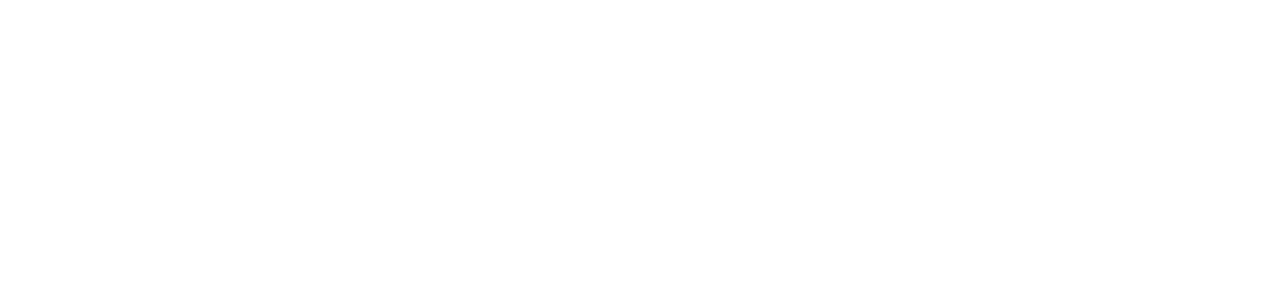
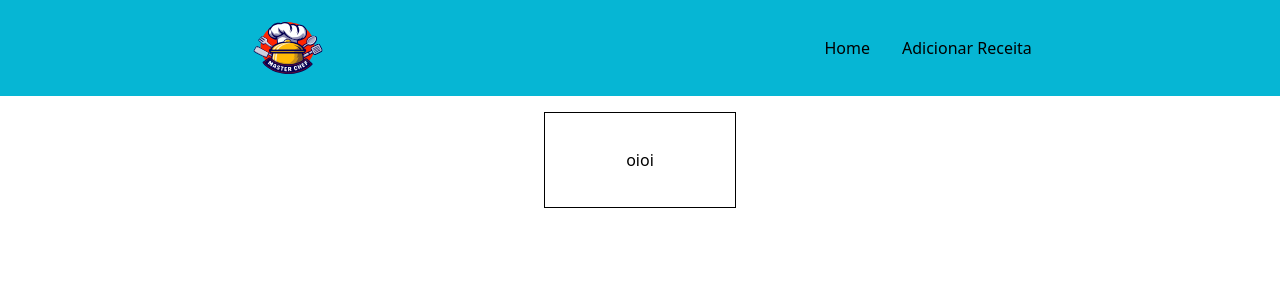
Before and after one commit to Dyeison-Felipe/MasterChef, a React (Vite) app: page / in a window 1280 px wide. Shown: the top 300 px of the page. Built offline with nearby package versions, Linux system fonts and the light colour scheme.

Commit message:
feat: create routes, navabar, footer, home, 404

```diff
--- a/src/App.tsx
+++ b/src/App.tsx
@@ -1,5 +1,11 @@
+import Router from "./router/router";
+
 function App() {
-  return <></>;
+  return (
+    <>
+      <Router/>
+    </>
+  );
 }
 
 export default App;
--- /dev/null
+++ b/src/components/404/index.tsx
@@ -0,0 +1,6 @@
+
+export default function Error() {
+  return (
+    <div>Error</div>
+  )
+}
--- /dev/null
+++ b/src/components/Footer/index.tsx
@@ -0,0 +1,6 @@
+
+export default function Footer() {
+  return (
+    <div>Footer</div>
+  )
+}
--- /dev/null
+++ b/src/components/Home/index.tsx
@@ -0,0 +1,10 @@
+
+export default function Home() {
+  return (
+    <section className="flex flex-col items-center gap-8">
+      <div className="flex flex-col justify-center border border-black w-48 h-24 text-center  mt-4">
+        oioi
+      </div>
+    </section>
+  )
+}
--- /dev/null
+++ b/src/components/Navabar/index.tsx
@@ -0,0 +1,18 @@
+import { Link } from "react-router-dom";
+
+export default function Navbar() {
+  return (
+    <nav className="flex justify-around items-center bg-cyan-500 h-24">
+      <div>
+        <img className="w-20" src="/Logo_Master_Chef.svg" alt="Logotipo do site" />
+      </div>
+
+      <div>
+        <ul className="flex gap-8 ">
+          <Link className="text-black hover:text-white" to='/'>Home</Link>
+          <Link className="text-black hover:text-white" to=''>Adicionar Receita</Link>
+        </ul>
+      </div>
+    </nav>
+  )
+}
--- /dev/null
+++ b/src/router/router.tsx
@@ -0,0 +1,15 @@
+import { BrowserRouter, Route, Routes } from "react-router-dom";
+import Navbar from "../components/Navabar";
+import Home from "../components/Home";
+
+export default function Router(){
+
+  return (
+    <BrowserRouter>
+    <Navbar/>
+      <Routes>
+        <Route path="/" element={<Home/>} />
+      </Routes>
+    </BrowserRouter>
+  )
+}
```
